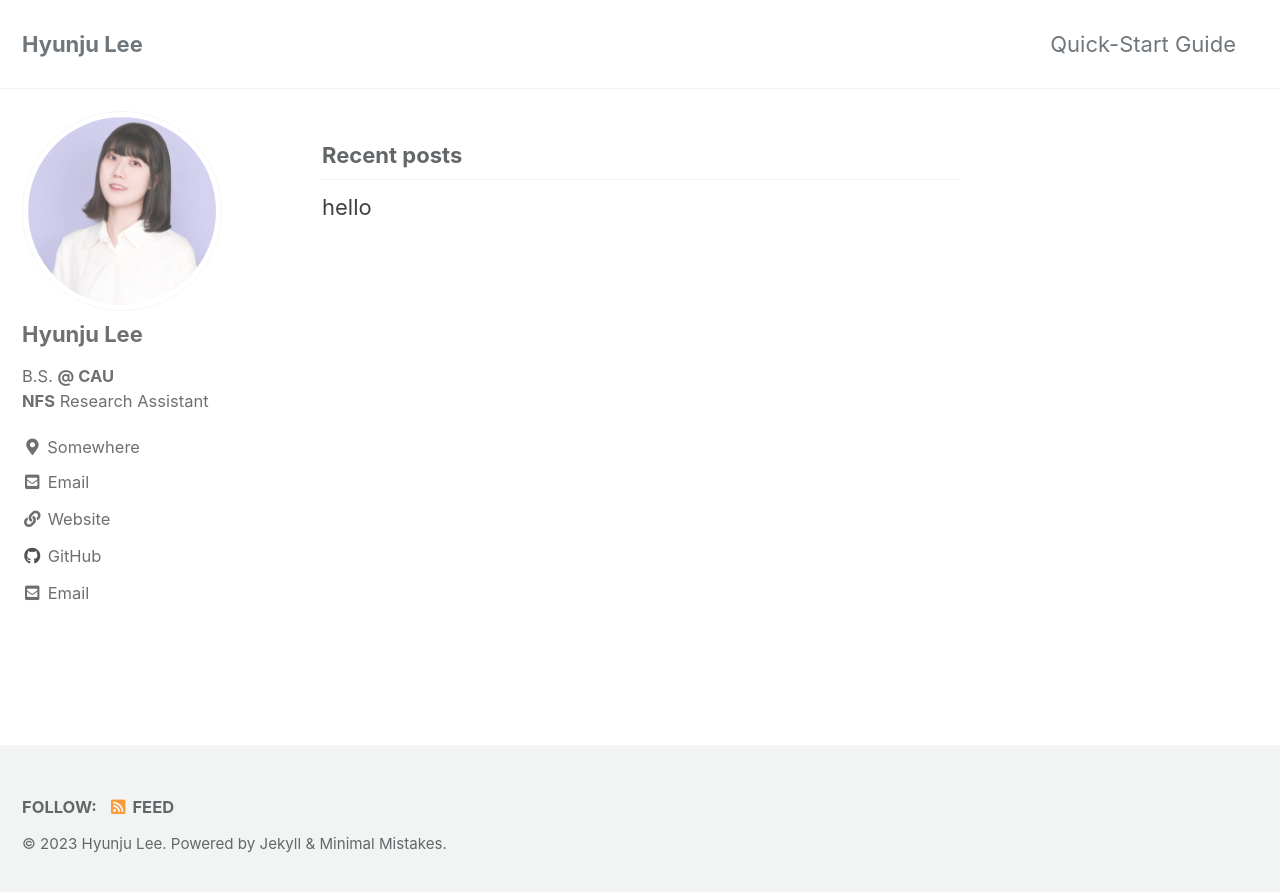
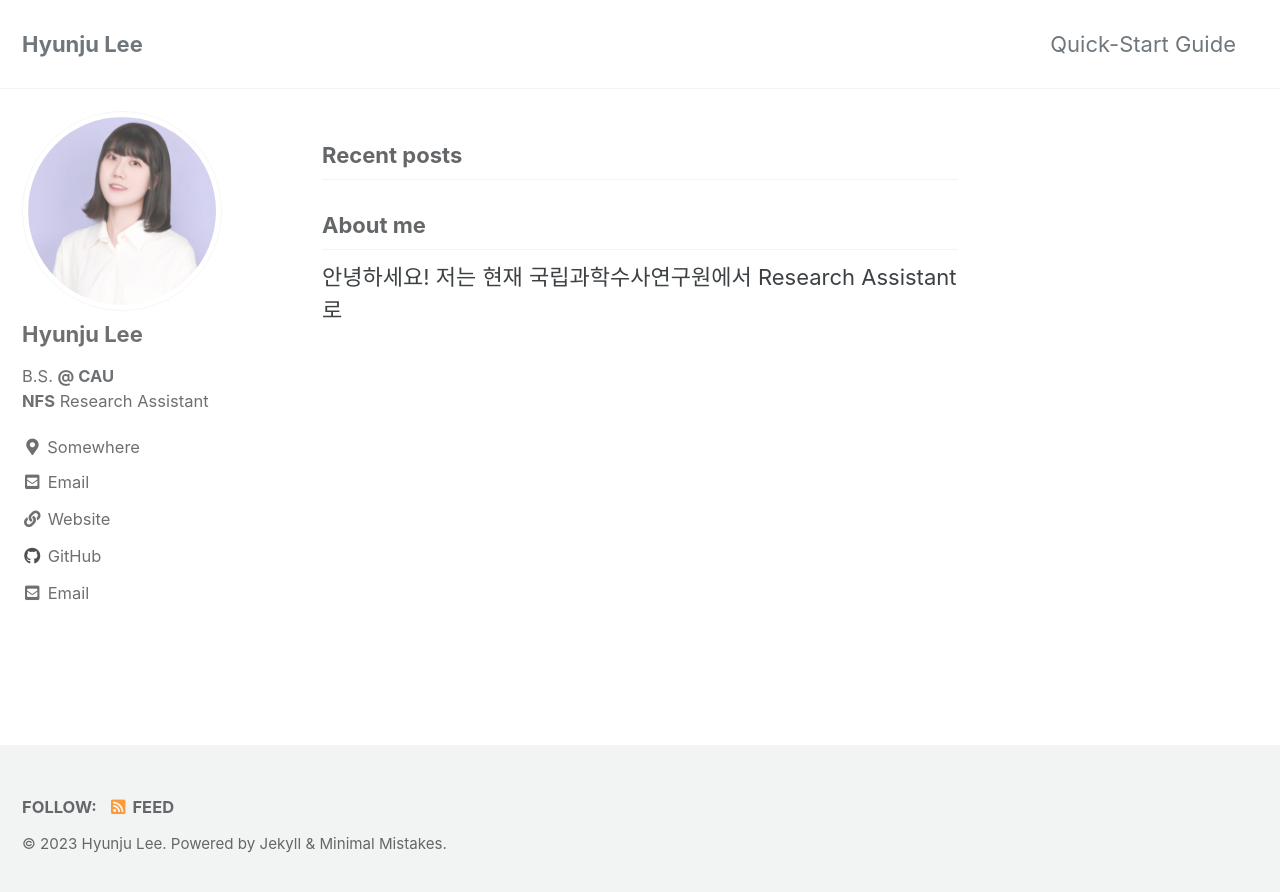
Before and after one commit to dlguswn3659/dlguswn3659.github.io, a Jekyll site: the page built from index.html, in a window 1280 px wide. Shown: the top 892 px of the page. Built offline with Jekyll 4.4.1, drawn with Linux system fonts in a browser that asks for light colours; cached includes are drawn as plain includes; the list of posts is cut into pages by our own code.

Commit message:
[fix] home.html

```diff
--- a/_layouts/home.html
+++ b/_layouts/home.html
@@ -5,9 +5,12 @@ layout: archive
 {{ content }}
 
 <h3 class="archive__subtitle">{{ site.data.ui-text[site.locale].recent_posts | default: "Recent Posts" }}</h3>
-<diV>
-  hello
-</diV>
+<h3 class="archive__subtitle">
+ About me
+</h3 class="archive__subtitle">
+<div>
+  안녕하세요! 저는 현재 국립과학수사연구원에서 Research Assistant로
+</div>
 
 {% if paginator %}
   {% assign posts = paginator.posts %}
```
